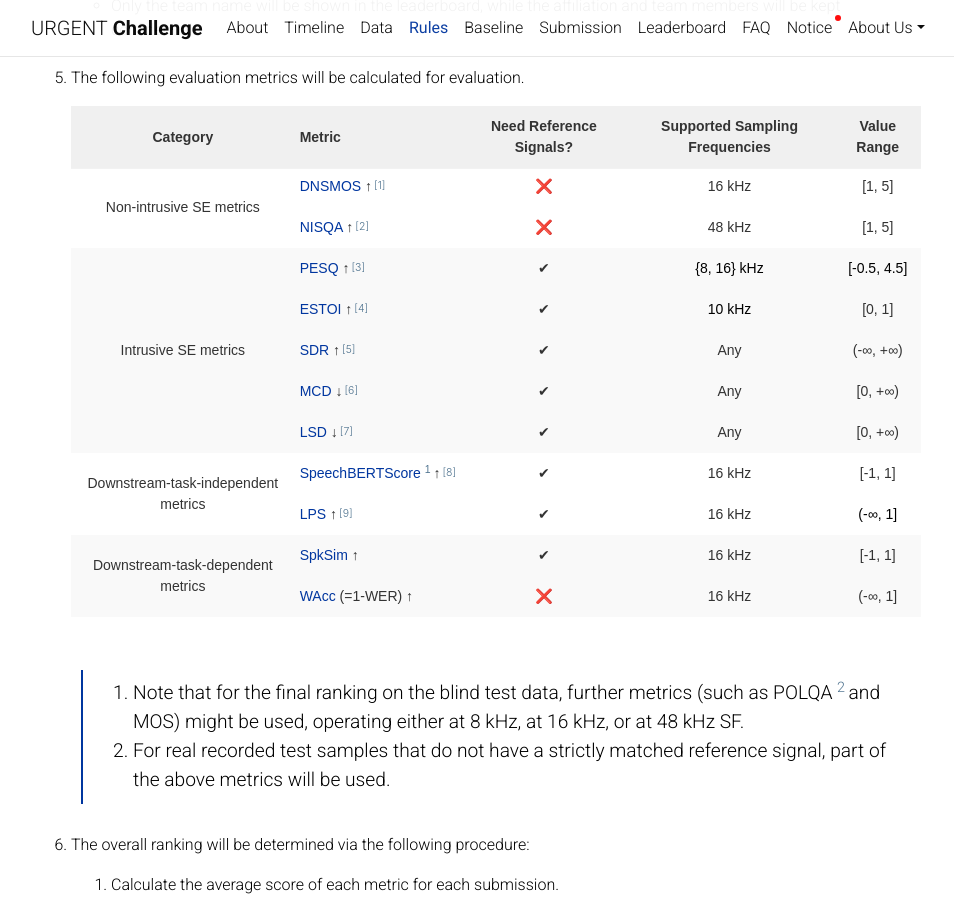
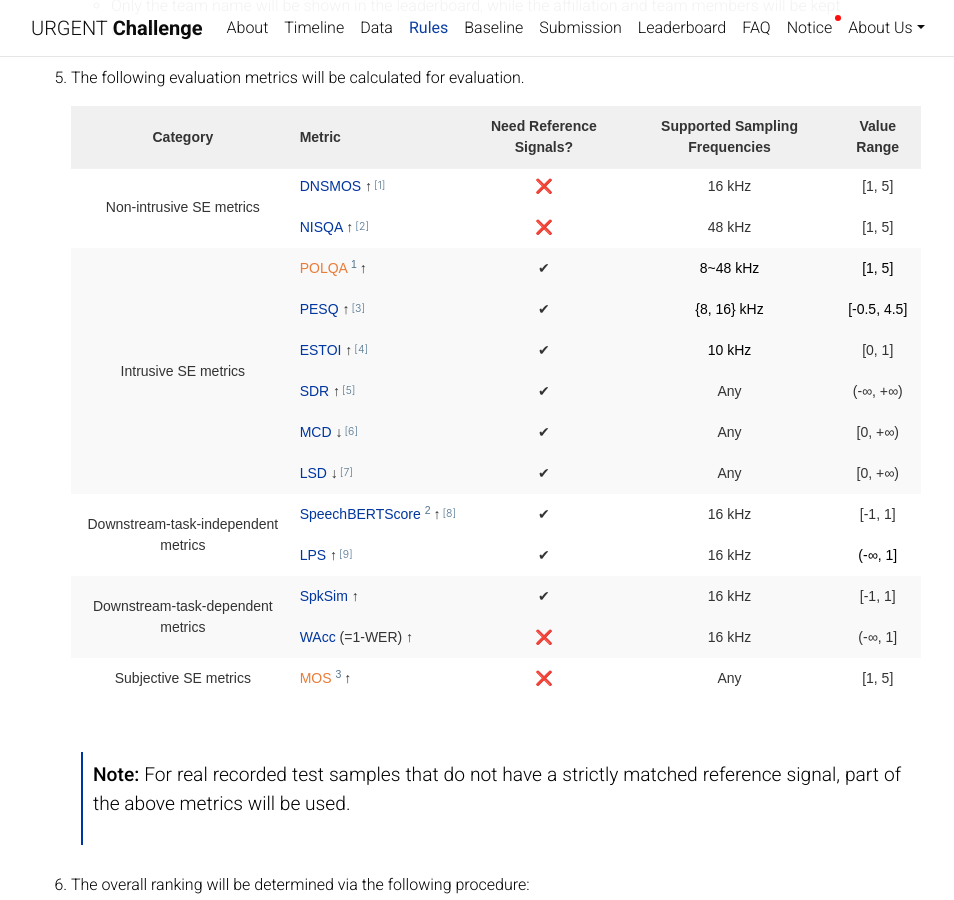
Before and after one commit to urgent-challenge/urgent2024, a Jekyll site: the page built from _pages/rules.md, in a window 1280 px wide and 900 px high, scrolled down 726 px. Shown: the whole window, without its empty margins (164-1118 px from the left). Built offline with Jekyll 4.4.1, drawn with Linux system fonts in a browser that asks for light colours; comment, search, counter and statistics services are not loaded; a style sheet for code colours, icons or effects is not loaded; some of the changed text lies outside the part shown.

Commit message:
Add introduction of POLQA and MOS metrics

```diff
--- a/_includes/header.html
+++ b/_includes/header.html
@@ -1,6 +1,6 @@
     <script type="text/javascript">
       $(function() {
-        const latestCode = '20240919';
+        const latestCode = '20240919v2';
         const cookiesEnabled = navigator.cookieEnabled;
 
         // Function to get cookie value
--- a/_pages/rules.md
+++ b/_pages/rules.md
@@ -74,7 +74,13 @@ bibliography: rules.bib
         <td class="tg-xwyw">[1, 5]</td>
     </tr>
     <tr>
-        <td class="tg-kyy7" rowspan="5">Intrusive SE metrics</td>
+        <td class="tg-kyy7" rowspan="6">Intrusive SE metrics</td>
+        <td class="tg-d459"><a href="http://www.polqa.info" style="color:#e97c36;">POLQA</a><d-footnote>This metric will only be used for evaluation of the final blind test set.</d-footnote> ↑</td>
+        <td class="tg-kyy7">✔</td>
+        <td class="tg-kyy7"><span style="font-weight:400;font-style:normal;text-decoration:none">8~48 kHz</span></td>
+        <td class="tg-kyy7"><span style="font-weight:400;font-style:normal;text-decoration:none">[1, 5]</span></td>
+    </tr>
+    <tr>
         <td class="tg-d459"><a href="https://github.com/urgent-challenge/urgent2024_challenge/blob/main/evaluation_metrics/calculate_intrusive_se_metrics.py">PESQ</a> ↑<d-cite key="PESQ-Rix2001"/></td>
         <td class="tg-kyy7">✔</td>
         <td class="tg-kyy7"><span style="font-weight:400;font-style:normal;text-decoration:none">{8, 16} kHz</span></td>
@@ -130,11 +136,17 @@ bibliography: rules.bib
         <td class="tg-kyy7">16 kHz</td>
         <td class="tg-kyy7">(-∞, 1]</td>
     </tr>
+    <tr>
+        <td class="tg-r6l2" rowspan="1">Subjective SE metrics</td>
+        <td class="tg-rt8k"><a href="https://github.com/microsoft/P.808" style="color:#e97c36;">MOS</a><d-footnote>This metric will only be used for evaluation of the final blind test set.</d-footnote> ↑</td>
+        <td class="tg-51oy">❌</td>
+        <td class="tg-51oy">Any</td>
+        <td class="tg-51oy">[1, 5]</td>
+    </tr>
     </tbody>
     </table><br/>
 
-    > 1. Note that for the final ranking on the blind test data, further metrics (such as POLQA<d-footnote><a href="http://www.polqa.info">http://www.polqa.info</a></d-footnote> and MOS) might be used, operating either at 8 kHz, at 16 kHz, or at 48 kHz SF.
-    > 2. For real recorded test samples that do not have a strictly matched reference signal, part of the above metrics will be used.
+    > **Note:** For real recorded test samples that do not have a strictly matched reference signal, part of the above metrics will be used.
 
 6. The overall ranking will be determined via the following procedure:
 
```
